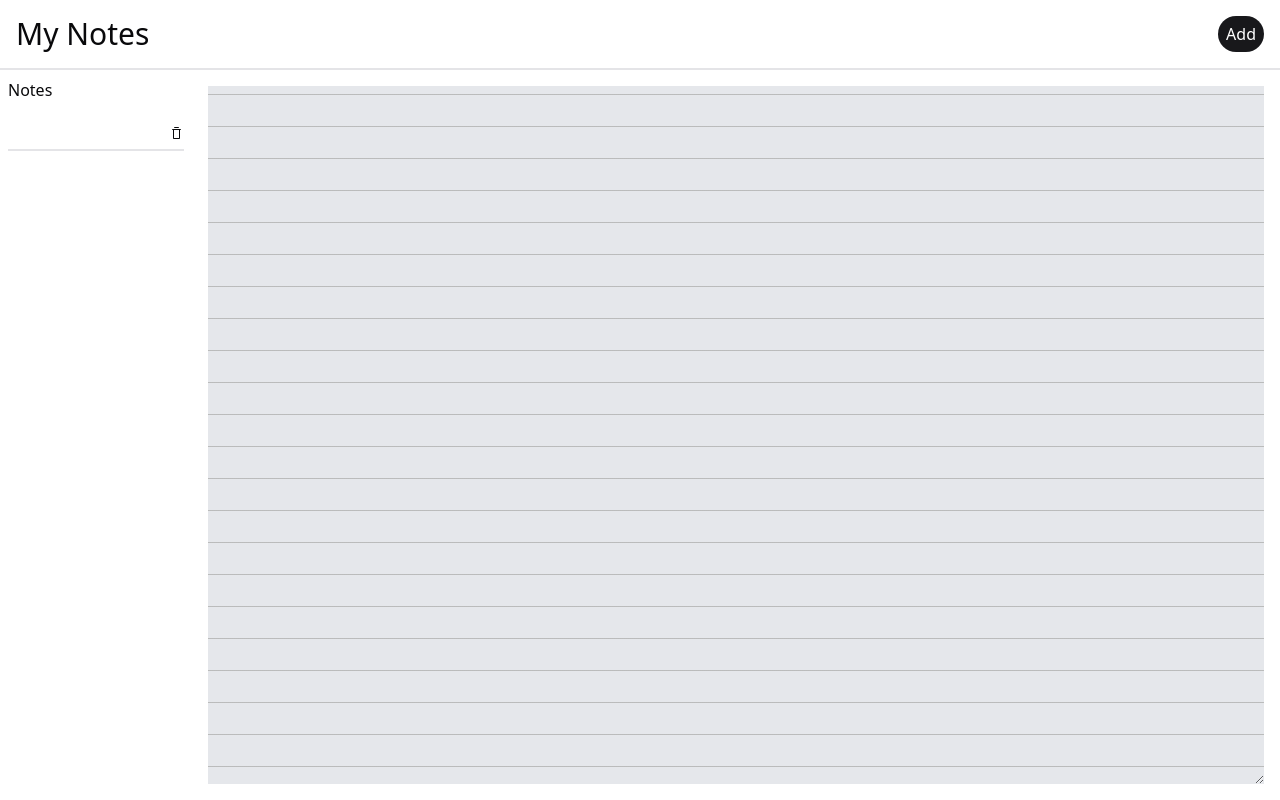
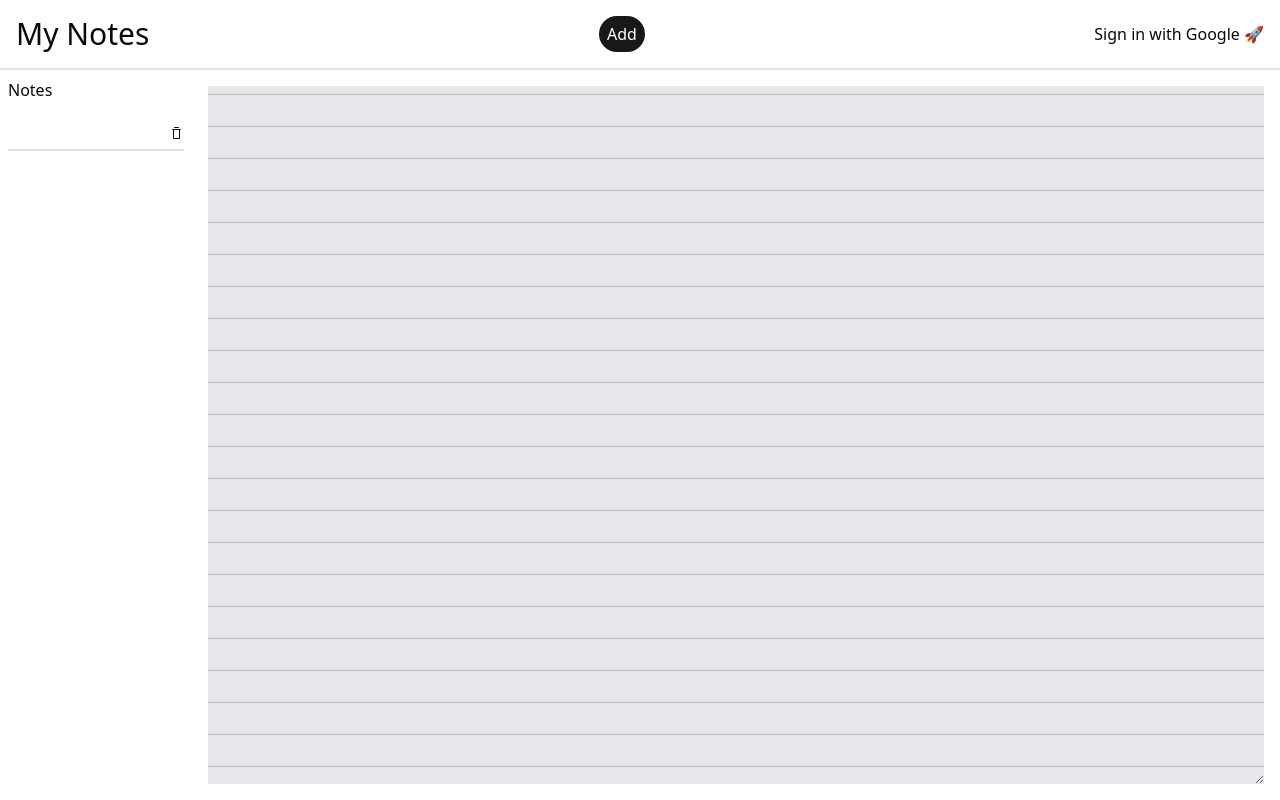
Before and after one commit to morshedgit/mynotes, a Next.js app: page /1 in a window 1280 px wide. Built offline with nearby package versions, Linux system fonts and the light colour scheme; no server answers.

Commit message:
feat: updates google login

```diff
--- a/package.json
+++ b/package.json
@@ -10,6 +10,7 @@
   },
   "dependencies": {
     "@radix-ui/react-icons": "^1.3.0",
+    "@react-oauth/google": "^0.12.1",
     "class-variance-authority": "^0.7.0",
     "clsx": "^2.1.1",
     "next": "14.2.4",
--- a/src/app/layout.tsx
+++ b/src/app/layout.tsx
@@ -1,8 +1,9 @@
 import type { Metadata } from "next";
 import "./globals.css";
 import NoteList from "@/components/notes/list";
-import Link from "next/link";
 import AddButton from "@/components/add-button/AddButton";
+import { GoogleOAuthProvider } from "@react-oauth/google";
+import Login from "@/components/auth/GoogleLogin";
 
 export const metadata: Metadata = {
   title: "Create Next App",
@@ -17,9 +18,13 @@ export default function RootLayout({
   return (
     <html lang="en">
       <body className="h-screen grid grid-rows-[auto_1fr]">
+        <GoogleOAuthProvider
+          clientId={process.env.NEXT_PUBLIC_GOOGLE_CLIENT_ID!}
+        >
           <header className="w-full h-fit border-b-2 p-4 flex justify-between">
             <h1 className="text-3xl">My Notes</h1>
             <AddButton />
+            <Login />
           </header>
           <div className="min-h-0 grid grid-cols-[auto_1fr]">
             <aside className="w-12 sm:w-48 h-full grid grid-rows-[auto_1fr] min-h-0">
@@ -30,6 +35,7 @@ export default function RootLayout({
             </aside>
             <main className="p-4">{children}</main>
           </div>
+        </GoogleOAuthProvider>
       </body>
     </html>
   );
--- /dev/null
+++ b/src/components/auth/GoogleLogin.tsx
@@ -0,0 +1,26 @@
+"use client";
+import useNotesStore from "@/state/store";
+import { useGoogleLogin } from "@react-oauth/google";
+
+function Login() {
+  const setAccessToken = useNotesStore((state) => state.setAccessToken);
+  const googleLogin = useGoogleLogin({
+    onSuccess: async (tokenResponse) => {
+      console.log(tokenResponse);
+      setAccessToken(tokenResponse.access_token);
+      const response = await fetch(
+        "https://www.googleapis.com/oauth2/v3/userinfo",
+        { headers: { Authorization: `Bearer ${tokenResponse.access_token}` } }
+      );
+
+      const userInfo = await response.json();
+
+      console.log(userInfo);
+    },
+    onError: (errorResponse) => console.log(errorResponse),
+  });
+
+  return <button onClick={() => googleLogin()}>Sign in with Google 🚀</button>;
+}
+
+export default Login;
```
Also changed, not shown: 1 other file (tests, documents, lock files or other folders). Lines whose indentation alone changed are shown as unchanged.
